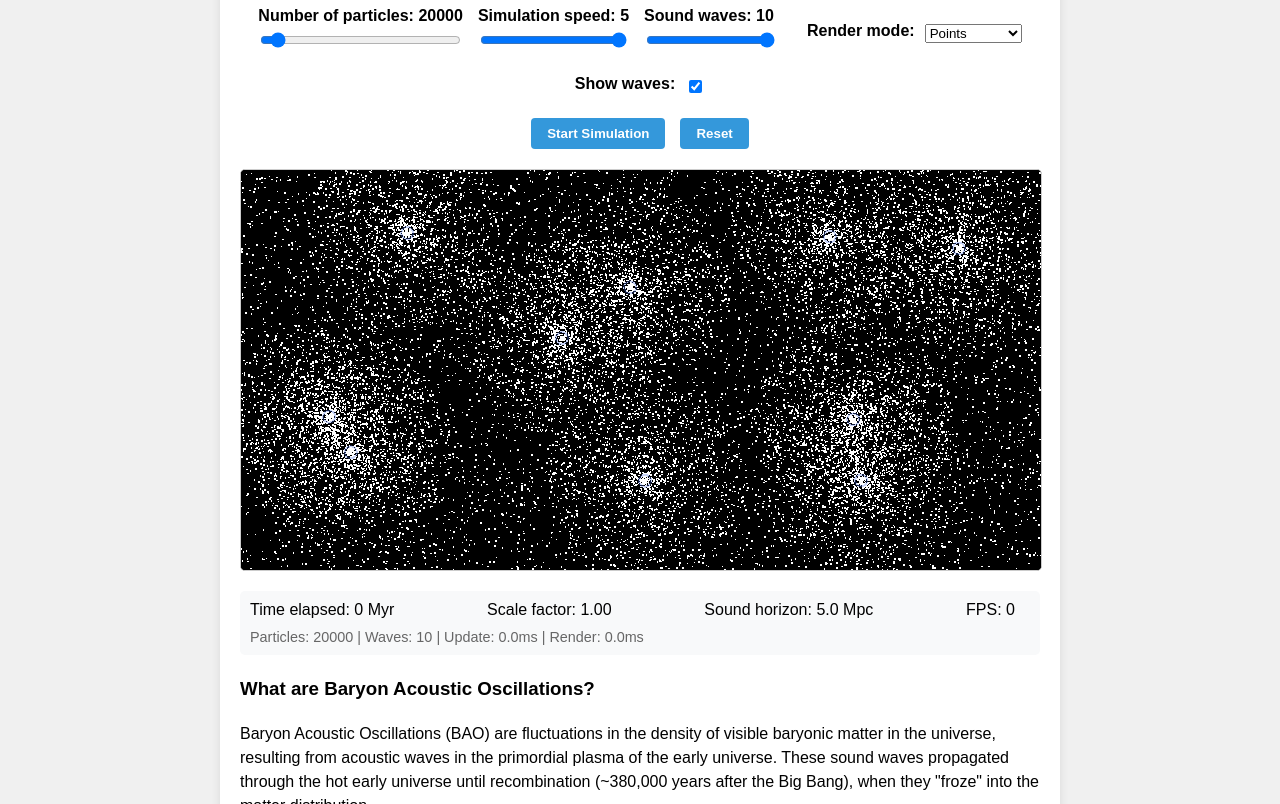
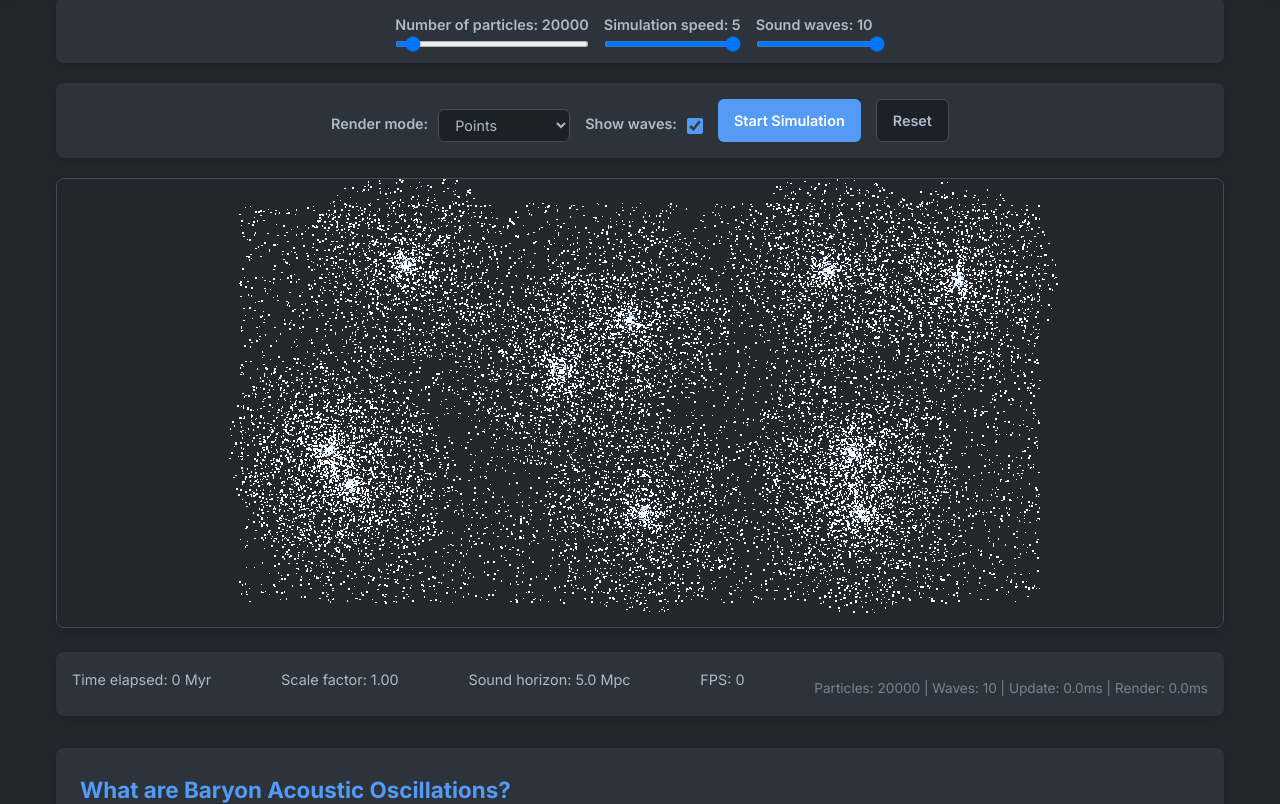
Before and after one commit to porfanid/BAO-Simulator, a plain HTML site: page index.html in a window 1280 px wide. Shown: the part 113-917 px from the top of the page. Drawn offline with nearby package versions, Linux system fonts and the light colour scheme.

Commit message:
Updated style to look more badass

```diff
--- a/index.html
+++ b/index.html
@@ -1,8 +1,6 @@
 <!DOCTYPE html>
 <html lang="en">
 <head>
-    <meta charset="UTF-8">
-    <meta name="viewport" content="width=device-width, initial-scale=1.0">
     <meta charset="UTF-8">
     <meta name="viewport" content="width=device-width, initial-scale=1.0">
     <title>High-Performance Baryon Acoustic Oscillations Simulator</title>
@@ -20,6 +18,7 @@
     <link rel="icon" type="image/png" sizes="32x32" href="/BAO-Simulator/favicon_io/favicon-32x32.png">
     <link rel="icon" type="image/png" sizes="16x16" href="/BAO-Simulator/favicon_io/favicon-16x16.png">
     <link rel="manifest" href="/BAO-Simulator/favicon_io/site.webmanifest">
+    <link href="https://fonts.googleapis.com/css2?family=Inter:wght@400;600;700&display=swap" rel="stylesheet">
 
     <!-- Open Graph / Facebook -->
     <meta property="og:type" content="website">
@@ -38,7 +37,7 @@
     <!-- Technical Metadata -->
     <meta name="format-detection" content="telephone=no">
     <meta http-equiv="X-UA-Compatible" content="IE=edge">
-    <meta name="theme-color" content="#3498db">
+    <meta name="theme-color" content="#22272e">
     <meta name="apple-mobile-web-app-capable" content="yes">
     <meta name="apple-mobile-web-app-status-bar-style" content="black-translucent">
 
@@ -70,99 +69,254 @@
         }
     </script>
     <style>
+        :root {
+            --primary: #2d333b;
+            --secondary: #22272e;
+            --text: #adbac7;
+            --accent: #539bf5;
+            --card: #2d333b;
+            --gh-pages: #8957e5;
+            --button-hover: #3d8fe6;
+            --danger: #f47067;
+            --control-bg: #1c2128;
+            --border: #444c56;
+        }
+
+        * {
+            margin: 0;
+            padding: 0;
+            box-sizing: border-box;
+            font-family: 'Inter', -apple-system, BlinkMacSystemFont, "Segoe UI", Helvetica, Arial, sans-serif;
+        }
+
         body {
-            font-family: Arial, sans-serif;
+            background-color: var(--secondary);
+            color: var(--text);
+            line-height: 1.6;
             margin: 0;
-            padding: 20px;
-            background-color: #f0f0f0;
+            padding: 0;
         }
+
+        header {
+            background-color: var(--primary);
+            padding: 1.5rem 0;
+            text-align: center;
+            box-shadow: 0 2px 10px rgba(0, 0, 0, 0.1);
+        }
+
         .container {
-            max-width: 800px;
+            max-width: 1200px;
             margin: 0 auto;
-            background-color: white;
-            padding: 20px;
-            border-radius: 10px;
-            box-shadow: 0 0 10px rgba(0, 0, 0, 0.1);
+            padding: 0 1rem;
         }
+
         h1 {
-            color: #2c3e50;
+            color: var(--accent);
             text-align: center;
+            font-weight: 700;
+            font-size: 1.8rem;
+            margin-bottom: 1rem;
         }
+
         .controls {
             display: flex;
             flex-wrap: wrap;
             gap: 15px;
             margin-bottom: 20px;
             justify-content: center;
+            background-color: var(--primary);
+            padding: 1rem;
+            border-radius: 8px;
+            box-shadow: 0 2px 8px rgba(0, 0, 0, 0.15);
         }
+
         .control-group {
             display: flex;
             flex-direction: column;
         }
+
         label {
             margin-bottom: 5px;
-            font-weight: bold;
+            font-weight: 600;
+            font-size: 0.9rem;
         }
+
+        input[type="range"] {
+            width: 100%;
+            background-color: var(--control-bg);
+            border-radius: 4px;
+            height: 6px;
+            outline: none;
+        }
+
+        input[type="range"]::-webkit-slider-thumb {
+            -webkit-appearance: none;
+            appearance: none;
+            width: 16px;
+            height: 16px;
+            border-radius: 50%;
+            background: var(--accent);
+            cursor: pointer;
+        }
+
+        input[type="checkbox"] {
+            width: 16px;
+            height: 16px;
+            accent-color: var(--accent);
+        }
+
+        select {
+            padding: 6px 12px;
+            background-color: var(--control-bg);
+            color: var(--text);
+            border: 1px solid var(--border);
+            border-radius: 6px;
+            font-size: 0.9rem;
+            cursor: pointer;
+        }
+
         .simulation-area {
             width: 100%;
-            height: 400px;
+            height: 450px;
             position: relative;
             overflow: hidden;
-            border: 1px solid #ccc;
-            border-radius: 5px;
-            background-color: #000;
+            border: 1px solid var(--border);
+            border-radius: 8px;
+            background-color: var(--secondary);
+            box-shadow: 0 4px 12px rgba(0, 0, 0, 0.15);
+            margin-bottom: 1.5rem;
         }
+
         .info-panel {
-            margin-top: 20px;
-            padding: 10px;
-            background-color: #f8f9fa;
-            border-radius: 5px;
+            margin-top: 1rem;
+            padding: 1rem;
+            background-color: var(--primary);
+            border-radius: 8px;
             display: flex;
             flex-wrap: wrap;
             justify-content: space-between;
+            box-shadow: 0 2px 8px rgba(0, 0, 0, 0.15);
         }
+
         .info-item {
             margin-right: 15px;
+            font-size: 0.9rem;
         }
+
         .stats {
             margin-top: 10px;
-            font-size: 0.9em;
-            color: #666;
+            font-size: 0.85rem;
+            color: #768390;
         }
+
         .explanation {
-            margin-top: 20px;
-            line-height: 1.5;
+            margin-top: 2rem;
+            line-height: 1.6;
+            background-color: var(--primary);
+            padding: 1.5rem;
+            border-radius: 8px;
+            box-shadow: 0 2px 8px rgba(0, 0, 0, 0.15);
         }
+
+        h3 {
+            color: var(--accent);
+            margin-bottom: 1rem;
+            font-size: 1.4rem;
+        }
+
+        p {
+            margin-bottom: 1rem;
+        }
+
+        ul {
+            margin-left: 1.5rem;
+            margin-bottom: 1.5rem;
+        }
+
+        li {
+            margin-bottom: 0.5rem;
+        }
+
         button {
             padding: 8px 16px;
-            background-color: #3498db;
+            background-color: var(--accent);
             color: white;
             border: none;
-            border-radius: 4px;
+            border-radius: 6px;
             cursor: pointer;
-            font-weight: bold;
+            font-weight: 600;
+            font-size: 0.9rem;
+            transition: background-color 0.2s;
         }
+
         button:hover {
-            background-color: #2980b9;
+            background-color: var(--button-hover);
         }
-        .visualization-toggle {
-            margin-top: 10px;
-            display: flex;
-            gap: 10px;
-            align-items: center;
+
+        #reset-btn {
+            background-color: var(--control-bg);
+            border: 1px solid var(--border);
+            color: var(--text);
         }
-        .mode-switch {
+
+        #reset-btn:hover {
+            background-color: #2c3139;
+        }
+
+        .visualization-toggle, .mode-switch {
             display: flex;
             gap: 10px;
             margin-top: 10px;
             align-items: center;
         }
+
+        footer {
+            background-color: var(--primary);
+            padding: 1.5rem 0;
+            text-align: center;
+            margin-top: 2rem;
+            color: var(--text);
+            font-size: 0.9rem;
+        }
+
+        footer a {
+            color: var(--accent);
+            text-decoration: none;
+        }
+
+        footer a:hover {
+            text-decoration: underline;
+        }
+
+        @media (max-width: 768px) {
+            .controls {
+                flex-direction: column;
+                gap: 10px;
+            }
+
+            .info-panel {
+                flex-direction: column;
+                gap: 10px;
+            }
+
+            .info-item {
+                margin-right: 0;
+            }
+
+            .simulation-area {
+                height: 350px;
+            }
+        }
     </style>
 </head>
 <body>
+<header>
+    <div class="container">
+        <h1>High-Performance BAO Simulator</h1>
+    </div>
+</header>
+
 <div class="container">
-    <h1>High-Performance BAO Simulator</h1>
-
     <div class="controls">
         <div class="control-group">
             <label for="particles">Number of particles: <span id="particles-value">20000</span></label>
@@ -176,7 +330,9 @@
             <label for="soundWaves">Sound waves: <span id="soundWaves-value">10</span></label>
             <input type="range" id="soundWaves" min="1" max="10" value="10" step="1">
         </div>
-        <br/>
+    </div>
+
+    <div class="controls">
         <div class="mode-switch">
             <label for="render-mode">Render mode:</label>
             <select id="render-mode">
@@ -188,9 +344,6 @@
             <label for="show-waves">Show waves:</label>
             <input type="checkbox" id="show-waves" checked>
         </div>
-    </div>
-
-    <div class="controls">
         <button id="start-btn">Start Simulation</button>
         <button id="reset-btn">Reset</button>
     </div>
@@ -227,6 +380,12 @@
         </ul>
     </div>
 </div>
+
+<footer>
+    <div class="container">
+        <p>BAO Simulator by <a href="https://github.com/porfanid" target="_blank">Porfanid</a> | Powered by WebGL and Three.js</p>
+    </div>
+</footer>
 
 <script src="https://cdnjs.cloudflare.com/ajax/libs/three.js/r128/three.min.js"></script>
 <script>
@@ -369,7 +528,7 @@
             powerPreference: "high-performance"
         });
         renderer.setSize(width, height);
-        renderer.setClearColor(0x000000);
+        renderer.setClearColor(0x22272e);
 
         // Get render mode
         renderMode = renderModeSelect.value;
@@ -463,7 +622,7 @@
         for (let od of overdensities) {
             const ringGeometry = new THREE.RingGeometry(5, 7, 16);
             const ringMaterial = new THREE.MeshBasicMaterial({
-                color: 0x4169e1,
+                color: 0x539bf5,
                 side: THREE.DoubleSide,
                 transparent: true,
                 opacity: 0.3
```
